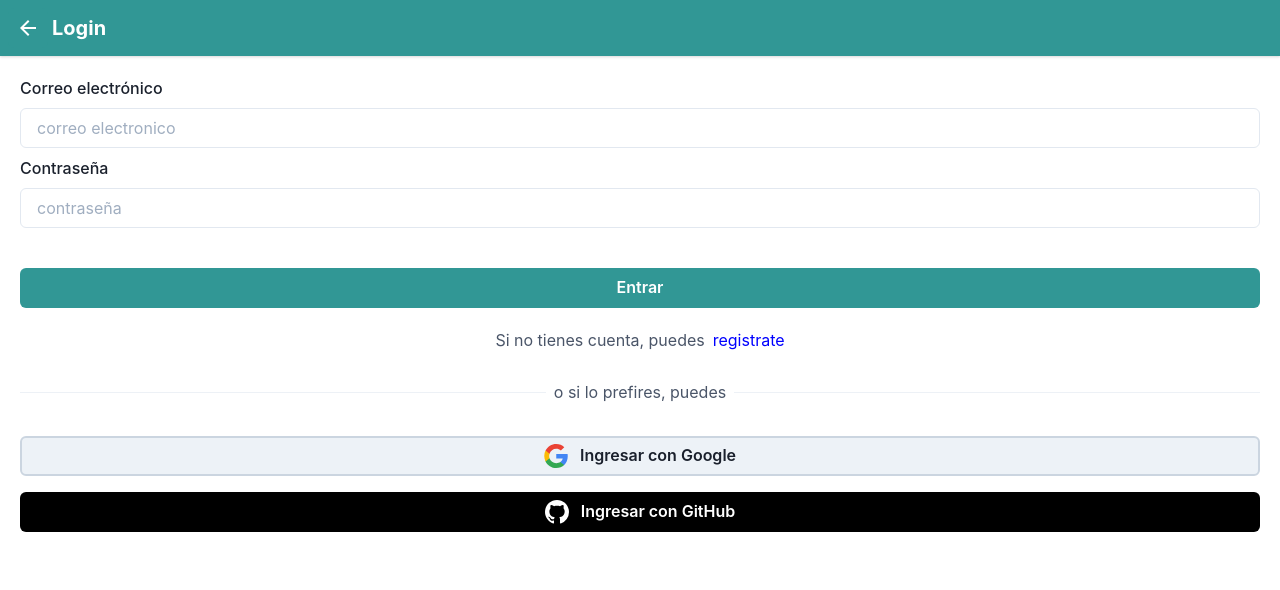
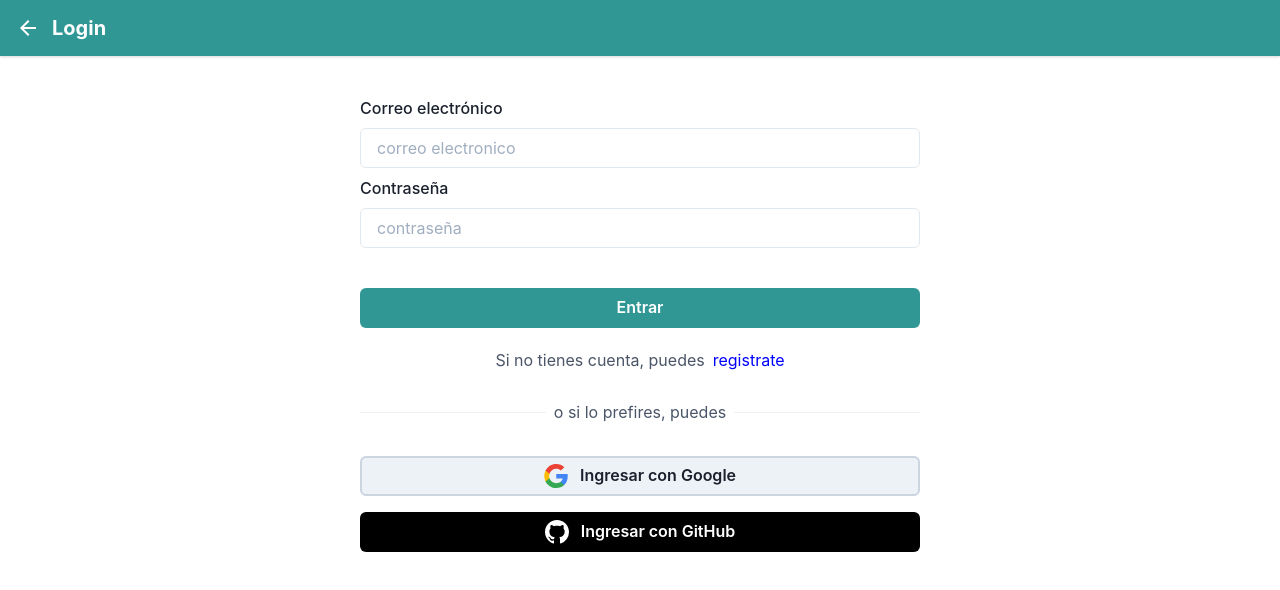
Before and after one commit to CrissAlvarezH/ubicor-frontend, a Next.js app: page /profile/login in a window 1280 px wide. Shown: the top 590 px of the page. Built offline with nearby package versions, Linux system fonts and the light colour scheme; no server answers.

Commit message:
:iphone: add responsive to login page

```diff
--- a/pages/profile/login.tsx
+++ b/pages/profile/login.tsx
@@ -24,7 +24,8 @@ const LoginPage = () => {
     return (
         <>
             <BackNavBar title="Login"/>
-            <VStack align="stretch" pt={5} pb={10} px={5}>
+            <Box display="flex" justifyContent="center">
+                <VStack align="stretch" flex={1} maxW="600px" pt={{"base": 5, "md": 10}} pb={10} px={5}>
                     <Formik
                         initialValues={{username: "", password: ""}}
                         validationSchema={LoginFormSchema}
@@ -75,6 +76,7 @@ const LoginPage = () => {
                         </Button>
                     </VStack>
                 </VStack>
+            </Box>
         </>
     )
 }
```
Lines whose indentation alone changed are shown as unchanged.
